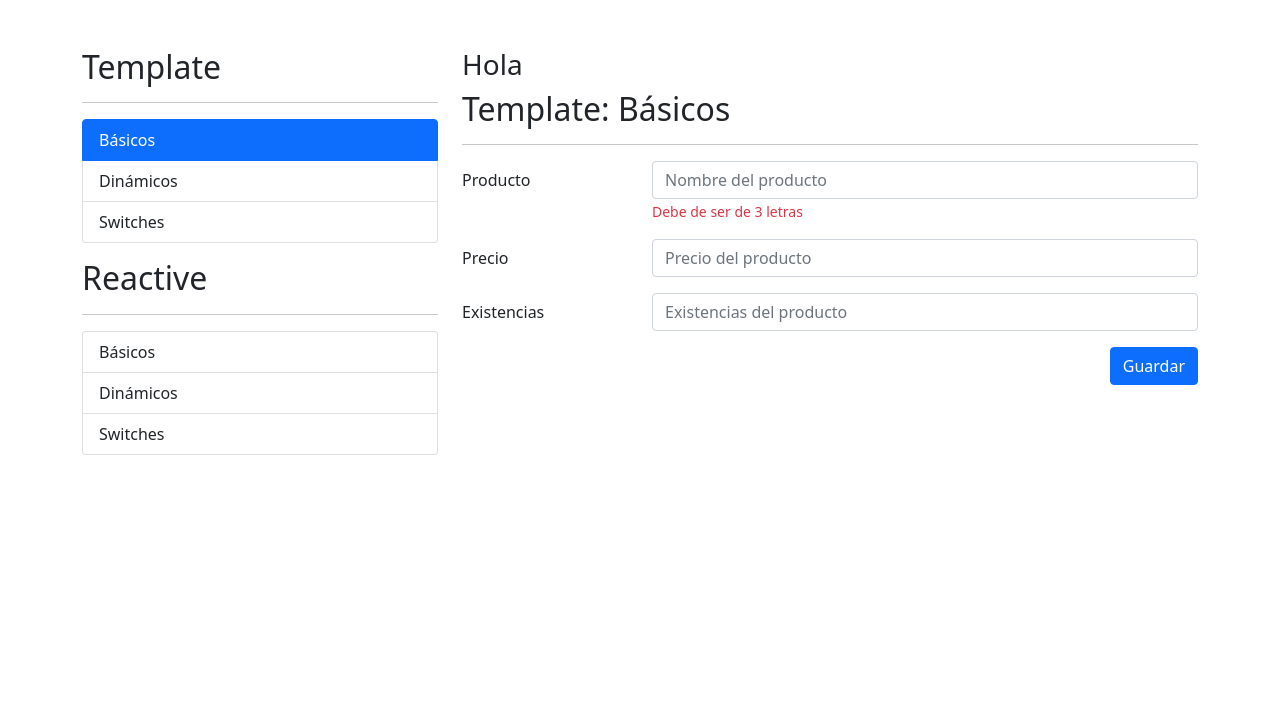
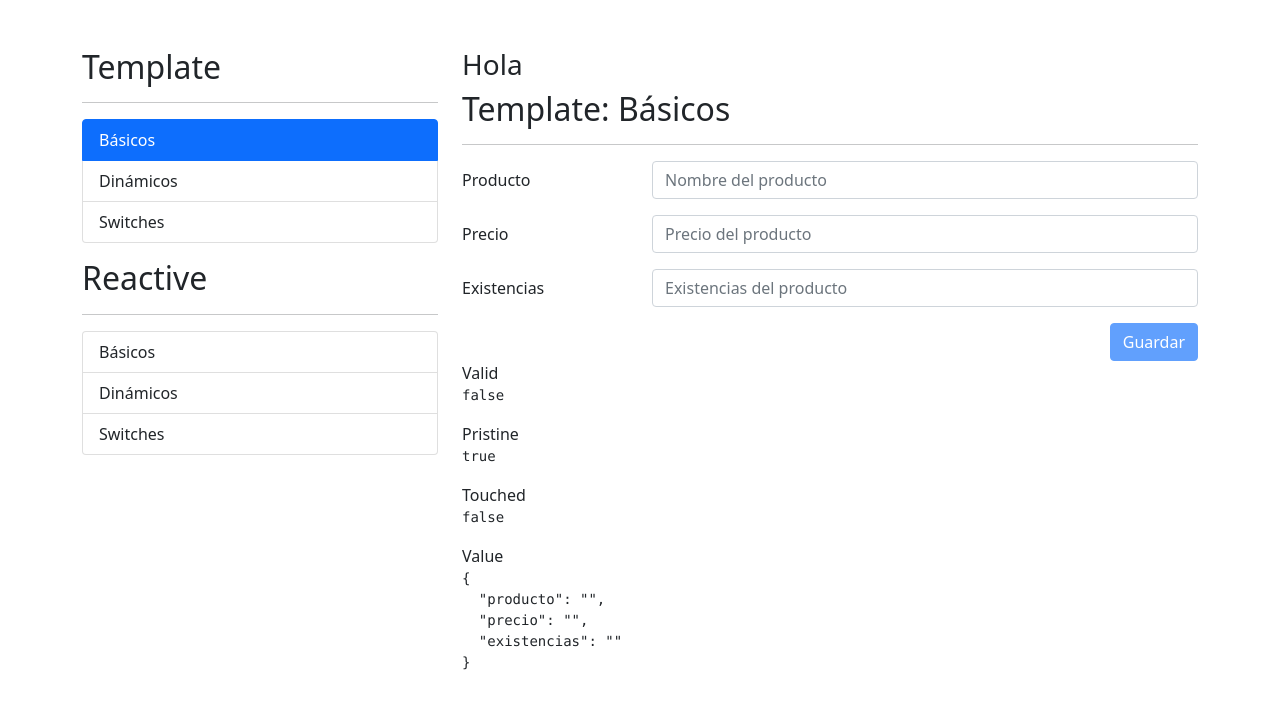
Before and after one commit to Sifu1982/06-formulariosApp, an Angular app: page /template/basicos in a window 1280 px wide. Shown: the top 708 px of the page. Built offline with nearby package versions, Linux system fonts and the light colour scheme.

Commit message:
feat: template Básicos form working with two validations

```diff
--- a/src/app/template/basicos/basicos.component.html
+++ b/src/app/template/basicos/basicos.component.html
@@ -1,19 +1,26 @@
 <h2>Template: Básicos</h2>
-<hr>
+<hr />
 
 <div class="row">
   <div class="col">
+    <form (ngSubmit)="guardar()" #miFormulario="ngForm" autocomplete="off">
+      <!-- Campo de producto -->
 
-        <form>
-
-            <!-- Campo de producto -->
       <div class="mb-3 row">
         <label class="col-sm-3 col-form-label">Producto</label>
         <div class="col-sm-9">
-                    <input type="text"
+          <input
+            type="text"
             class="form-control"
-                           placeholder="Nombre del producto">
-                    <span class="form-text text-danger">Debe de ser de 3 letras</span>
+            ngModel
+            name="producto"
+            placeholder="Nombre del producto"
+            required
+            minlength="3"
+          />
+          <span class="form-text text-danger" *ngIf="nombreValido()">
+            Debe de ser de 3 letras
+          </span>
         </div>
       </div>
 
@@ -21,9 +28,18 @@
       <div class="mb-3 row">
         <label class="col-sm-3 col-form-label">Precio</label>
         <div class="col-sm-9">
-                    <input type="number"
+          <input
+            type="number"
             class="form-control"
-                           placeholder="Precio del producto">
+            ngModel
+            name="precio"
+            placeholder="Precio del producto"
+            required
+            min="0"
+          />
+          <span class="form-text text-danger" *ngIf="precioValido()">
+            El precio debe ser 0 o mayor
+          </span>
         </div>
       </div>
 
@@ -31,22 +47,43 @@
       <div class="mb-3 row">
         <label class="col-sm-3 col-form-label">Existencias</label>
         <div class="col-sm-9">
-                    <input type="number"
+          <input
+            type="number"
             class="form-control"
-                           placeholder="Existencias del producto">
+            ngModel
+            name="existencias"
+            placeholder="Existencias del producto"
+          />
         </div>
       </div>
 
       <div class="row">
         <div class="col">
-                    <button type="submit"
-                            class="btn btn-primary float-end">
+          <button
+            type="submit"
+            class="btn btn-primary float-end"
+            [disabled]="miFormulario.invalid"
+          >
             Guardar
           </button>
         </div>
       </div>
-
     </form>
-
   </div>
 </div>
+
+<div class="row">
+  <div class="col">
+    <span>Valid</span>
+    <pre>{{ miFormulario.valid }}</pre>
+
+    <span>Pristine</span>
+    <pre>{{ miFormulario.pristine }}</pre>
+
+    <span>Touched</span>
+    <pre>{{ miFormulario.touched }}</pre>
+
+    <span>Value</span>
+    <pre>{{ miFormulario.value | json }}</pre>
+  </div>
+</div>
--- a/src/app/template/basicos/basicos.component.ts
+++ b/src/app/template/basicos/basicos.component.ts
@@ -1,4 +1,5 @@
-import { Component, OnInit } from '@angular/core';
+import { Component, OnInit, ViewChild } from '@angular/core';
+import { NgForm } from '@angular/forms';
 
 @Component({
   selector: 'app-basicos',
@@ -6,7 +7,28 @@
   styles: [],
 })
 export class BasicosComponent implements OnInit {
+  @ViewChild('miFormulario') miFormulario!: NgForm;
+
   constructor() {}
 
   ngOnInit(): void {}
+
+  nombreValido(): boolean {
+    return (
+      this.miFormulario?.controls.producto?.invalid &&
+      this.miFormulario?.controls.producto.touched
+    );
+  }
+
+  precioValido(): boolean {
+    return (
+      this.miFormulario?.controls.precio?.touched &&
+      this.miFormulario?.controls.precio.value < 0
+    );
+  }
+
+  // guardar(miFormulario: NgForm) {
+  guardar() {
+    console.log(this.miFormulario);
+  }
 }
```
Also changed, not shown: src/app/template/template.module.ts (+4 -11 lines). Lines whose indentation alone changed are shown as unchanged.
